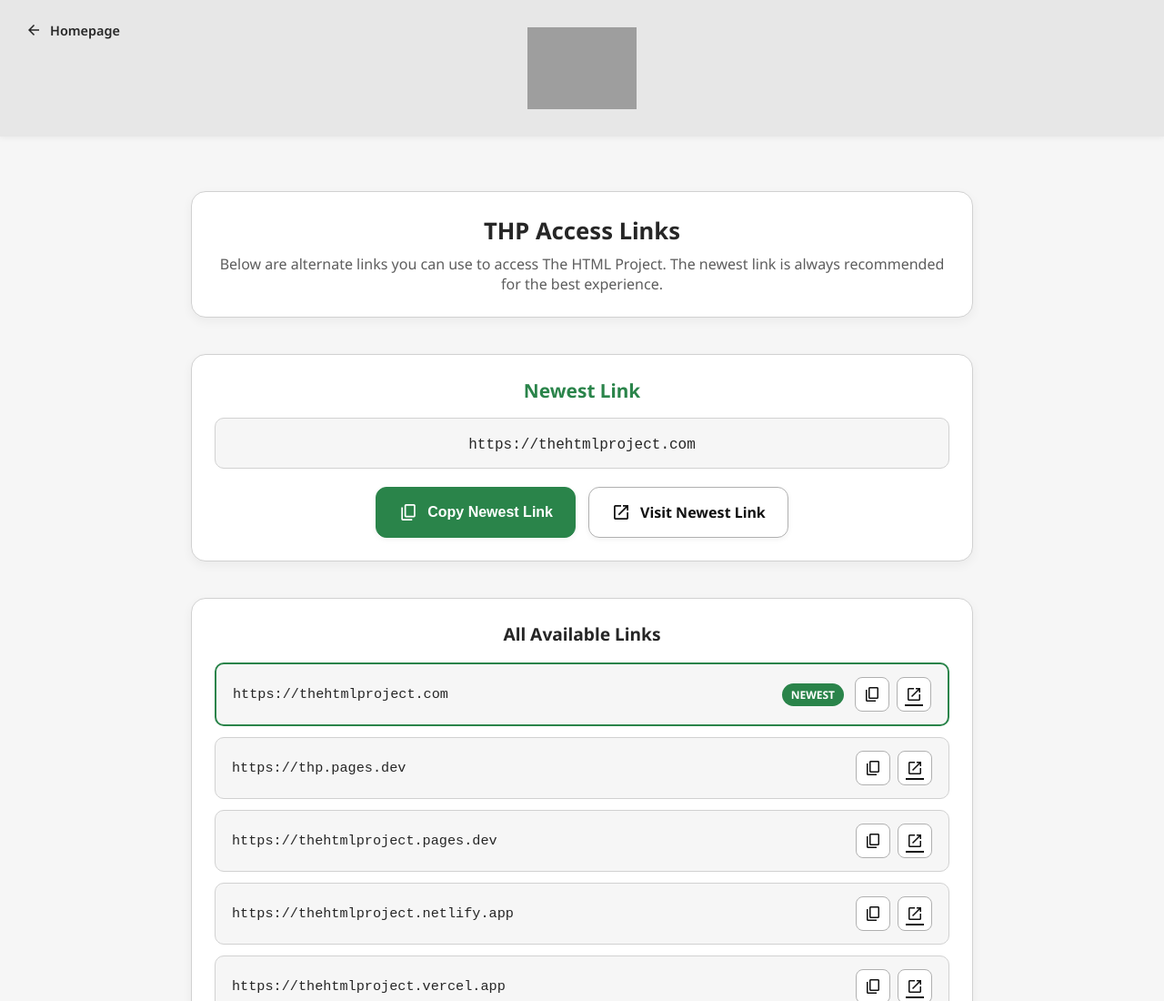
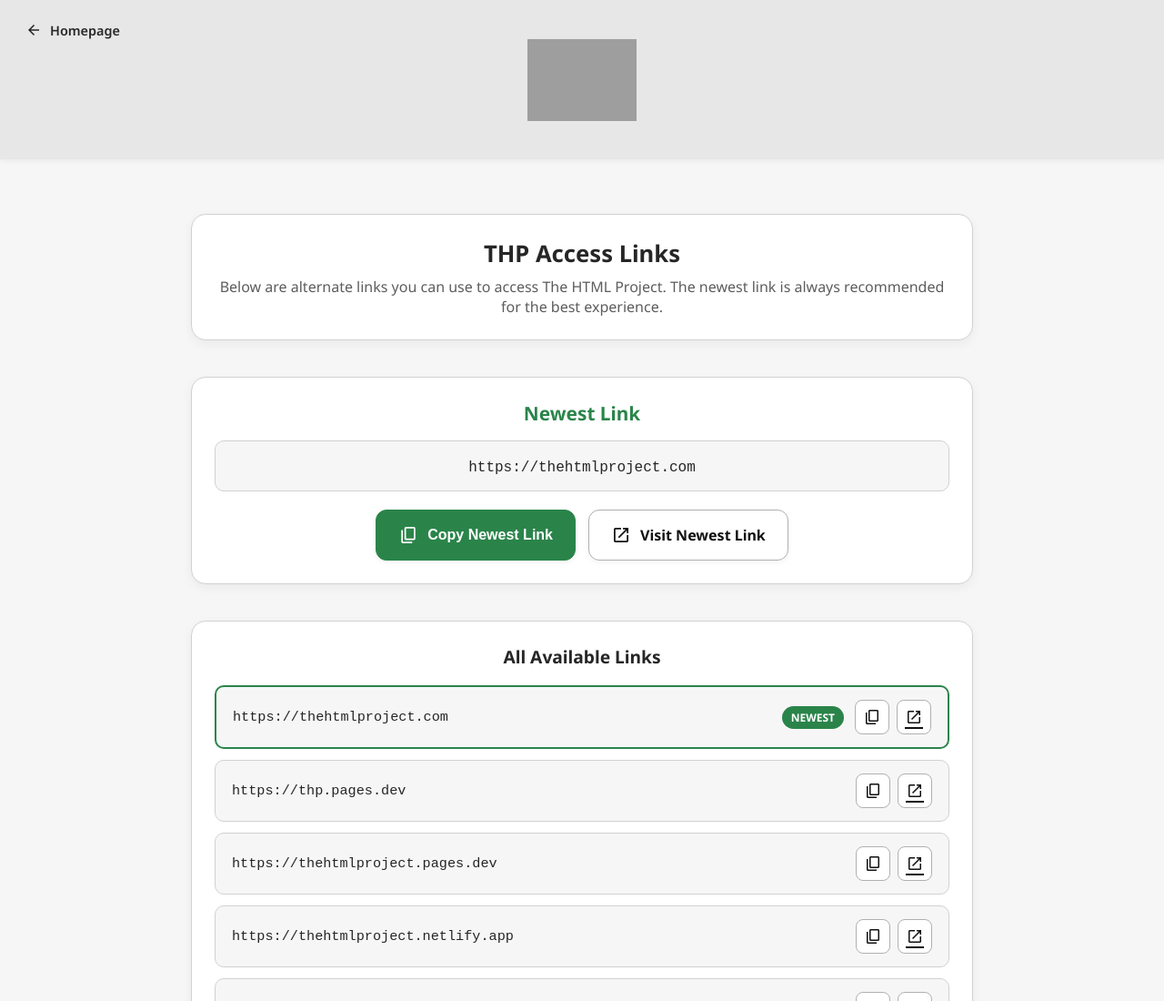
Before and after one commit to TheHTMLProject/codeprivate, a plain HTML site: page Links/index.html in a window 1280 px wide. Shown: the top 1100 px of the page at 91% size. Drawn offline with nearby package versions, Linux system fonts and the light colour scheme; grey boxes are pictures that could not be loaded.

Commit message:
Update style.css

```diff
--- a/Links/style.css
+++ b/Links/style.css
@@ -44,7 +44,7 @@ header.header {
   display: flex;
   justify-content: center;
   align-items: center;
-  min-height: 150px;
+  min-height: 175px;
 }
 #site-logo {max-width:120px;height:auto}
 .back-link {
```
